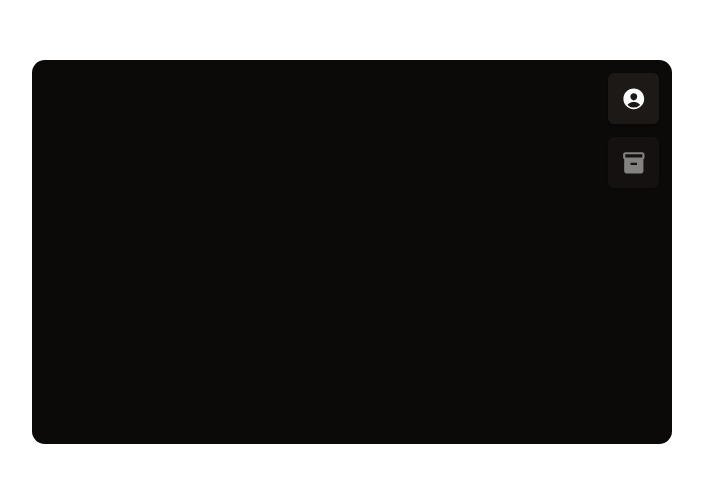
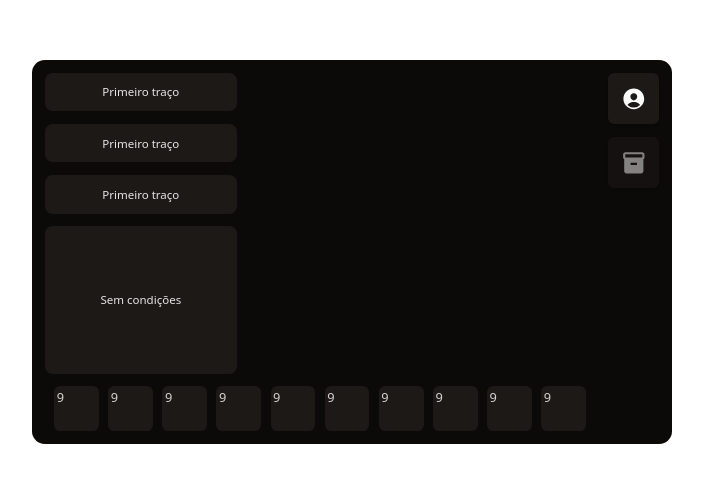
Before and after one commit to pyurips/datalife-old, a React (Vite) app in the folder src/webviews/main_interface/: page / in a window 1280 px wide. Shown: the part 148-630 px from the top of the page, without its empty margins (288-991 px from the left). Built offline with nearby package versions, Linux system fonts and the light colour scheme.

Commit message:
feat: character added

```diff
--- /dev/null
+++ b/src/webviews/main_interface/src/components/character_menu/character.tsx
@@ -0,0 +1,37 @@
+export default function Character() {
+  return (
+    <div className="flex flex-col flex-1">
+      <div className="flex flex-1 flex-row w-full">
+        <div className="flex flex-col gap-[1vw] w-[15vw]">
+          <div className="flex items-center justify-center w-full h-[3vw] bg-stone-900 rounded-[0.6vw]">
+            <p className="text-stone-200 text-[0.9vw]">Primeiro traço</p>
+          </div>
+          <div className="flex items-center justify-center w-full h-[3vw] bg-stone-900 rounded-[0.6vw]">
+            <p className="text-stone-200 text-[0.9vw]">Primeiro traço</p>
+          </div>
+          <div className="flex items-center justify-center w-full h-[3vw] bg-stone-900 rounded-[0.6vw]">
+            <p className="text-stone-200 text-[0.9vw]">Primeiro traço</p>
+          </div>
+
+          <div className="flex flex-1 items-center justify-center w-full bg-stone-900 rounded-[0.6vw]">
+            <p className="text-stone-200 text-[0.9vw]">Sem condições</p>
+          </div>
+        </div>
+        <div className="flex flex-1"></div>
+      </div>
+
+      <div className="flex flex-row items-center justify-evenly pt-[1vw]">
+        {new Array(10).fill(0).map((_, i) => (
+          <button
+            key={i}
+            className="relative text-stone-300 size-[3.5vw] bg-stone-900 overflow-hidden rounded-[0.5vw]"
+          >
+            <div className="absolute top-0 w-full h-full flex items-start pt-[0.1vw] pl-[0.2vw]">
+              <p className="text-[1vw]">9</p>
+            </div>
+          </button>
+        ))}
+      </div>
+    </div>
+  );
+}
--- a/src/webviews/main_interface/src/pages/character_menu.tsx
+++ b/src/webviews/main_interface/src/pages/character_menu.tsx
@@ -1,4 +1,5 @@
 import Belongings from '@/components/character_menu/belongings';
+import Character from '@/components/character_menu/character';
 import { Button } from '@/components/ui/button';
 import { ScrollArea } from '@/components/ui/scroll-area';
 import { useState } from 'react';
@@ -11,6 +12,7 @@ export default function CharacterMenu() {
   return (
     <div className="flex flex-row w-[50vw] h-[30vw] bg-stone-950 rounded-[1vw] overflow-hidden">
       <div className="flex flex-1 py-[1vw] pl-[1vw]">
+      { option === "character" && <Character /> }
         { option === "belongings" && <Belongings /> }
       </div>
 
```
